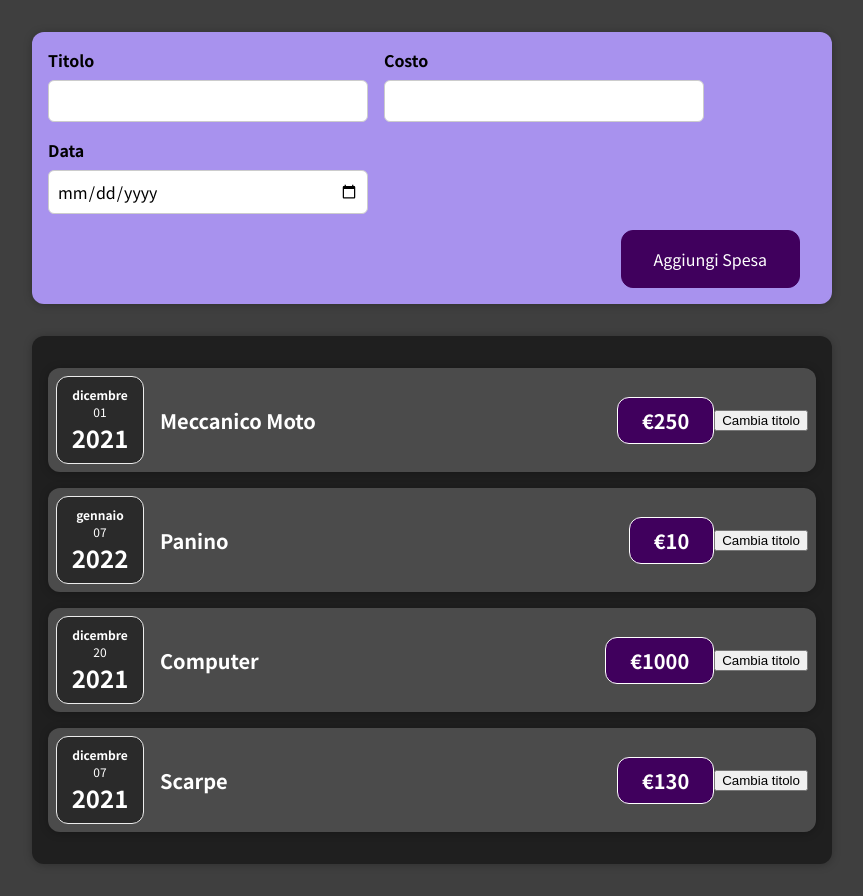
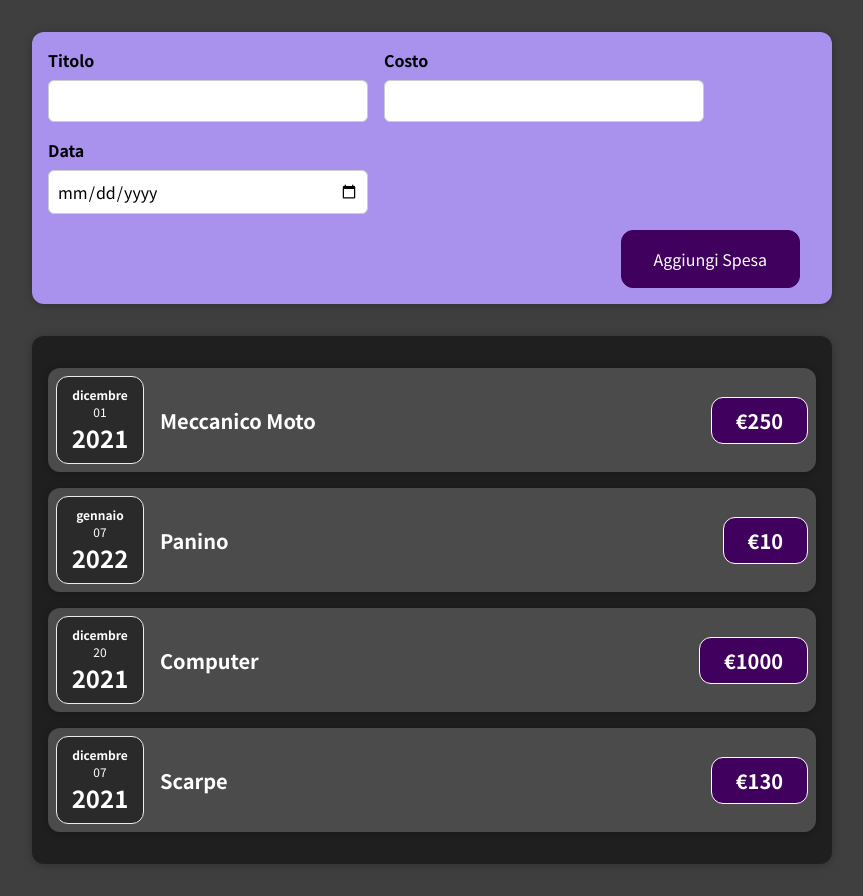
Before and after one commit to andreamosca/expenseTracker, a React (Create React App) app: page / in a window 1280 px wide. Shown: the whole page, without its empty margins (208-1071 px from the left). Built offline with nearby package versions, Linux system fonts and the light colour scheme.

Commit message:
rimosso bottone di test

```diff
--- a/src/components/Expenses/ExpenseItem.js
+++ b/src/components/Expenses/ExpenseItem.js
@@ -17,7 +17,7 @@ const ExpenseItem = (props) => {
         <h2>{sTitle}</h2>
         <div className="expense-item__price">€{props.amount}</div>
       </div>
-      <button onClick={handleClick}>Cambia titolo</button>
+      {/* <button onClick={handleClick}>Cambia titolo</button> */}
     </Card>
   );
 }
```
